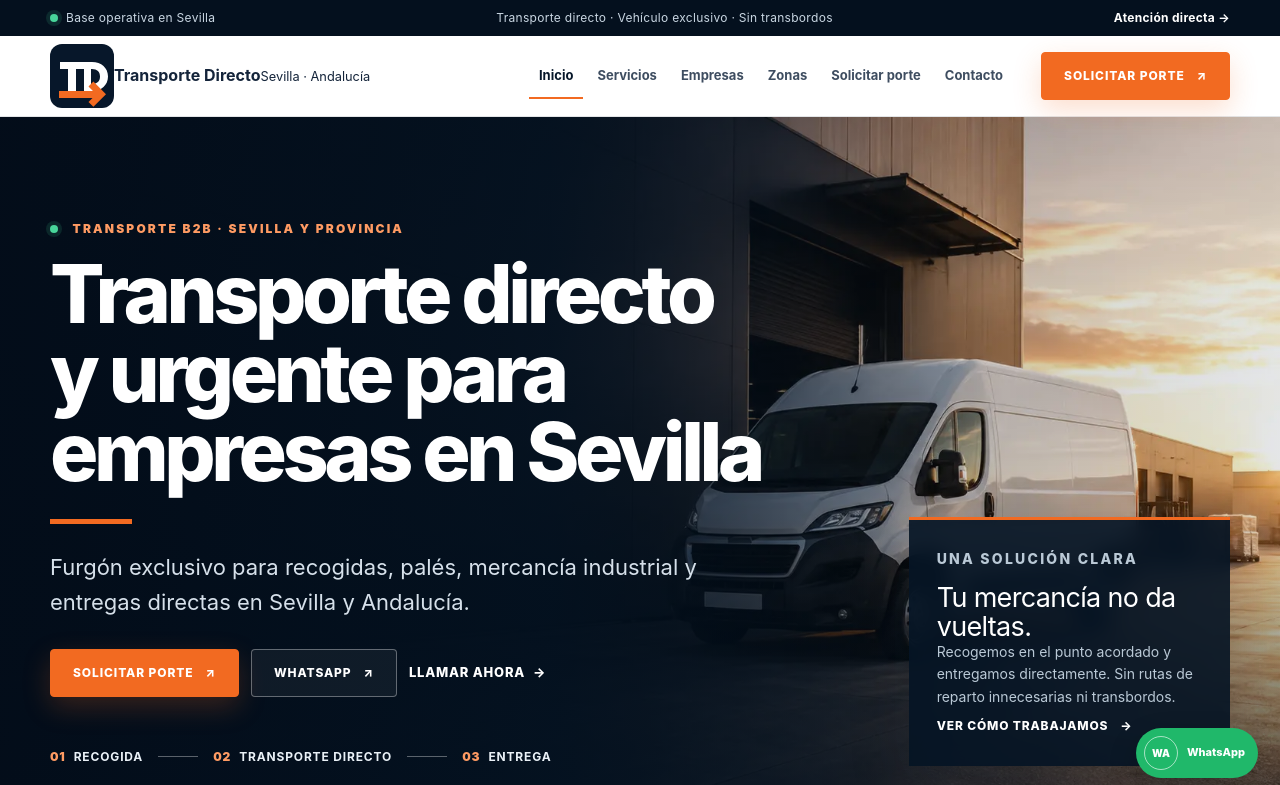
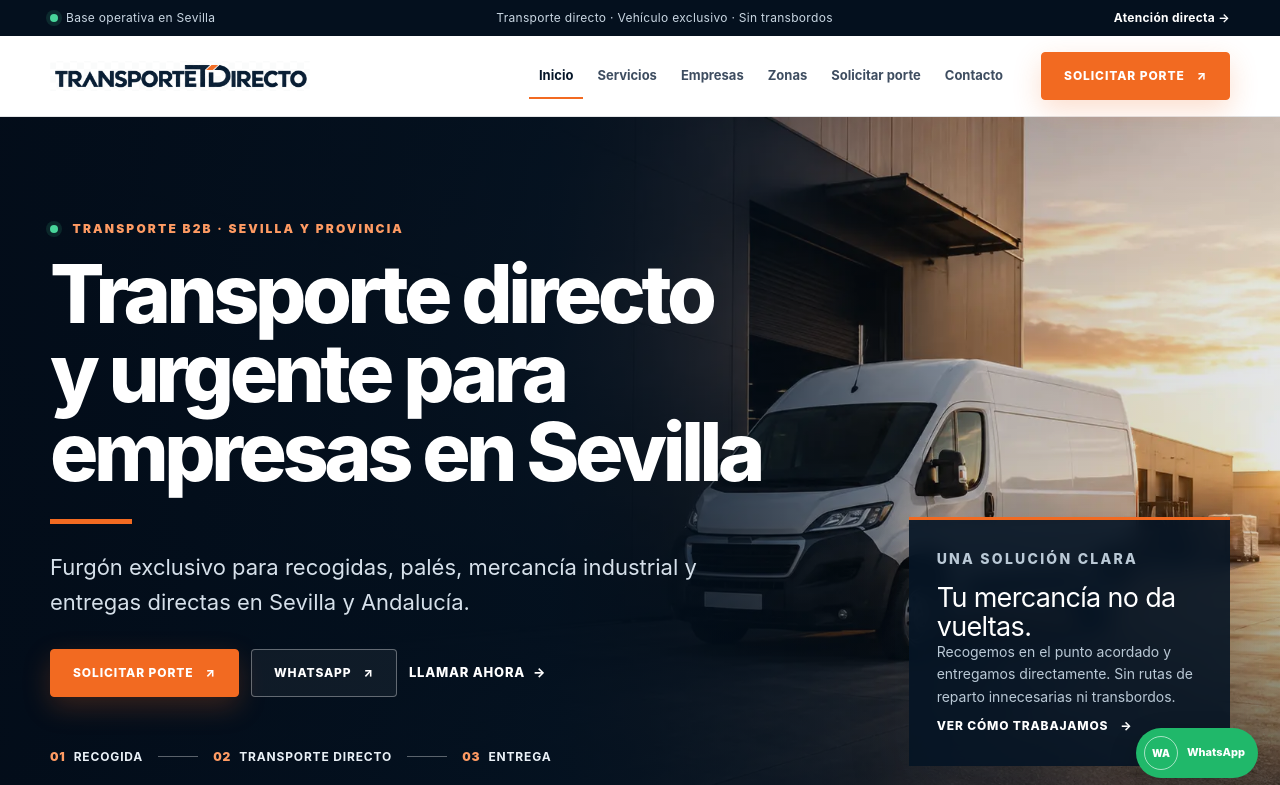
Before and after one commit to DiegoMonje/transporte, a Next.js app: page / in a window 1280 px wide. Shown: the top 785 px of the page. Built offline with nearby package versions, Linux system fonts and the light colour scheme.

Commit message:
Usar el wordmark elegido en la identidad del sitio

```diff
--- a/app/components/brand-logo.tsx
+++ b/app/components/brand-logo.tsx
@@ -1,6 +1,5 @@
 import Image from "next/image";
 import Link from "next/link";
-import { siteConfig } from "../site-config";
 
 type BrandLogoProps = {
   light?: boolean;
@@ -14,19 +13,16 @@ export function BrandLogo({ light = false, priority = false }: BrandLogoProps) {
       href="/"
       aria-label="Transporte Directo Sevilla, ir al inicio"
     >
-      <span className="brand-logo-frame" aria-hidden="true">
+      <span className="brand-wordmark-logo" aria-hidden="true">
         <Image
-          className="brand-logo-image"
-          src="/logo-transporte-directo.svg"
+          className="brand-wordmark-image"
+          src={light ? "/logo-transporte-directo-wordmark-light.svg" : "/logo-transporte-directo-wordmark.svg"}
           alt=""
-          width={64}
-          height={64}
+          width={850}
+          height={100}
           priority={priority}
+          sizes={light ? "280px" : "(max-width: 560px) 210px, 260px"}
         />
-      </span>
-      <span className="brand-copy">
-        <strong>{siteConfig.descriptor}</strong>
-        <small>{siteConfig.location}</small>
       </span>
     </Link>
   );
```
